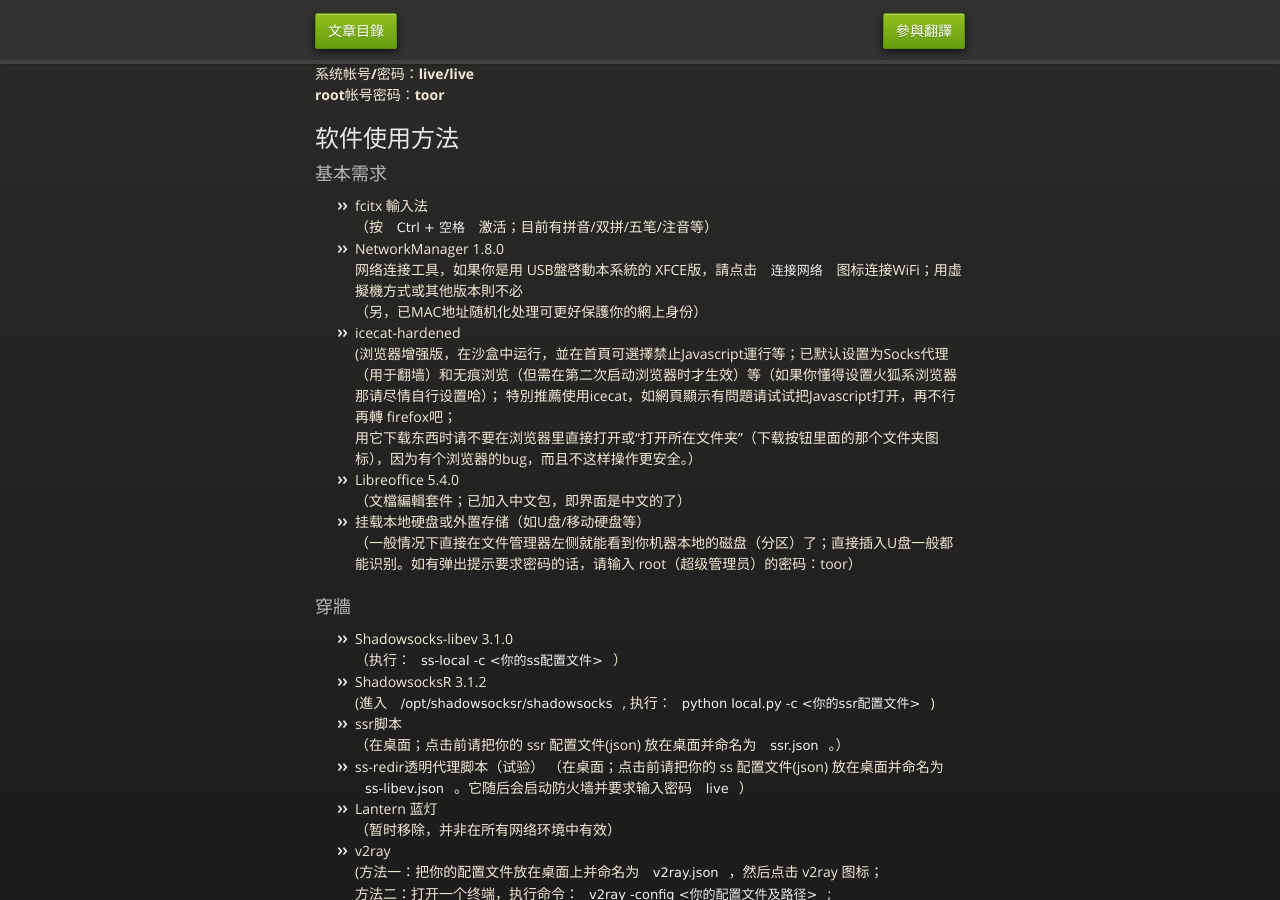
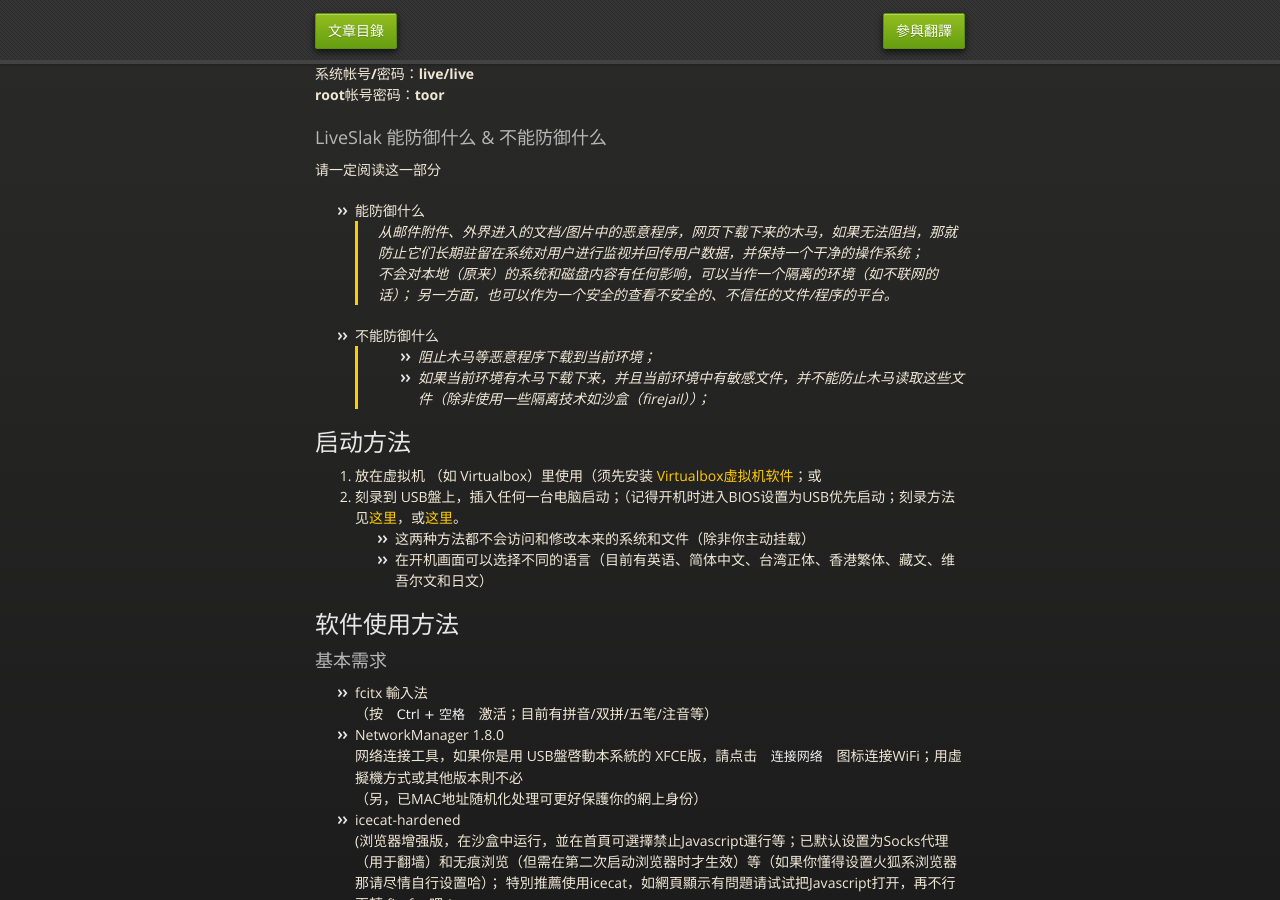
Before and after one commit to mdrights/os-observe, a Jekyll site: the page built from docs/LiveSlak-Users-Guide.md, in a window 1280 px wide and 900 px high. Built offline with Jekyll 4.4.1, drawn with Linux system fonts in a browser that asks for light colours; some of the changed text lies outside the part shown.

Commit message:
update docs

```diff
--- a/docs/LiveSlak-Users-Guide.md
+++ b/docs/LiveSlak-Users-Guide.md
@@ -5,6 +5,27 @@
 
 **系统帐号/密码：live/live**
 **root帐号密码：toor**
+
+
+### LiveSlak 能防御什么 & 不能防御什么
+
+**请一定阅读这一部分**
+
+- 能防御什么
+> 从邮件附件、外界进入的文档/图片中的恶意程序，网页下载下来的木马，如果无法阻挡，那就防止它们**长期**驻留在系统对用户进行监视并回传用户数据，并保持一个干净的操作系统；
+> 不会对本地（原来）的系统和磁盘内容有任何影响，可以当作一个隔离的环境（如不联网的话）；
+> 另一方面，也可以作为一个安全的查看不安全的、不信任的文件/程序的平台。
+
+- 不能防御什么
+> 1. 阻止木马等恶意程序下载到当前环境；
+2. 如果当前环境有木马下载下来，并且当前环境中有敏感文件，并不能防止木马读取这些文件（除非使用一些隔离技术如沙盒（firejail））；
+
+## 启动方法
+
+1. 放在虚拟机 （如 Virtualbox）里使用（须先安装 [Virtualbox虚拟机软件](https://www.virtualbox.org/wiki/Downloads)；或
+2. 刻录到 USB盤上，插入任何一台电脑启动；（记得开机时进入BIOS设置为USB优先启动；刻录方法见[这里](https://rufus.akeo.ie/?locale=zh_CN)，或[这里](https://program-think.blogspot.com/2013/12/create-bootable-usb-stick-from-iso.html)。
+- 这两种方法都不会访问和修改本来的系统和文件（除非你主动挂载）
+- 在开机画面可以选择不同的语言（目前有英语、简体中文、台湾正体、香港繁体、藏文、维吾尔文和日文）
 
 ## 软件使用方法
 
@@ -104,4 +125,13 @@
 
 （還會陸續添加喔，如你有好點子，歡迎告訴我~）
 
+
+### 【最后再强调一次：应对策略】
+
+1. 当前系统不要保留重要敏感文件（反正也不會保存），文件需要保存的话请转存到其他盘上；
+2. 每次开机只做**一件事**，比如不是同一封邮件的附件就不要在同一次开机（环境）中打开；
+3. 严格区分/定义每次使用的目的/性质：**是当作一个隔离的环境（如看一份重要的文件）呢，还是当作一个对不信任的文件/程序的载体**。 也就是说，如果你这次开机选择的是后者，就请尽量不要把放了重要文件的 U 盤挂载到当前环境，如果你这次环境选择的是前者，那不联网是最好的；
+4. 下载下来的文件就不要再在宿主环境里打开了（就是安装了 Virtualbox的那个系统））
+
+
 更新日期：{{ page.date | date: "%B %e, %Y" }}
```
Also changed, not shown: _posts/2017-12-31-Liveslak-intro.md (+2 -1 lines).
